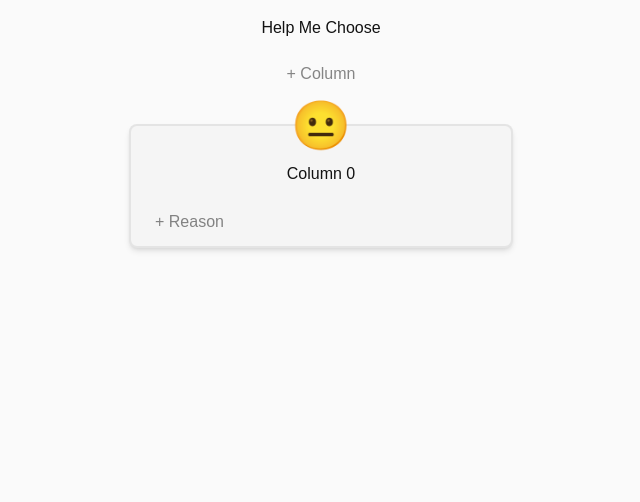
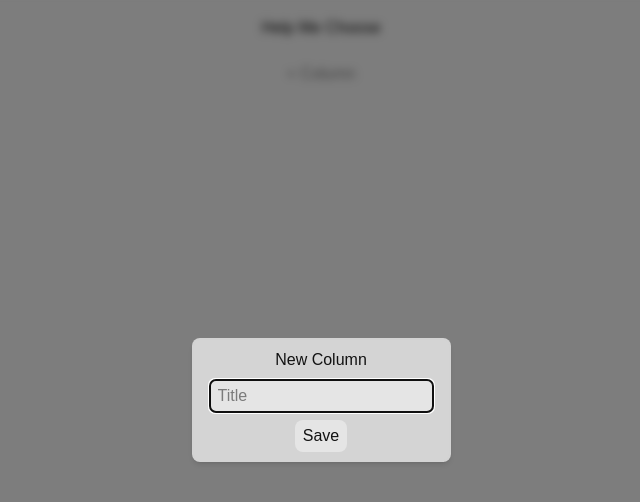
Before and after one commit to marcelohdez/HelpMeChoose, a Next.js app: page / in a window 1280 px wide. Both pictures are taken after a click on the button "+ Column". Shown: the top 502 px of the page, without its empty margins (319-959 px from the left). Built offline with nearby package versions, Linux system fonts and the light colour scheme.

Commit message:
new: column titles
+ some ui tweaks

```diff
--- a/src/app/context.tsx
+++ b/src/app/context.tsx
@@ -14,6 +14,8 @@ type Column = { id: string; title: string; rows: Row[] };
 type DialogAction =
   | { type: "add-row"; columnId: string }
   | { type: "edit-row"; columnId: string; rowId: string }
+  | { type: "add-col" }
+  | { type: "edit-col"; columnId: string }
   | null;
 
 type ColumnAction =
@@ -28,6 +30,7 @@ type ColumnAction =
     }
   | { type: "remove-row"; columnId: string; rowId: string }
   | { type: "add-col"; title: string }
+  | { type: "edit-col"; columndId: string; title: string }
   | { type: "remove-col"; columnId: string };
 
 const dialogReducer = (state: Column[], action: ColumnAction): Column[] => {
@@ -74,6 +77,11 @@ const dialogReducer = (state: Column[], action: ColumnAction): Column[] => {
         ...state,
         { id: crypto.randomUUID(), title: action.title, rows: [] },
       ];
+
+    case "edit-col":
+      return state.map((col) =>
+        col.id !== action.columndId ? col : { ...col, title: action.title },
+      );
 
     case "remove-col":
       return state.filter((col) => col.id !== action.columnId);
--- a/src/components/Board.tsx
+++ b/src/components/Board.tsx
@@ -1,16 +1,16 @@
 import { useBoardContext } from "@/app/context";
 import { Column } from "./Column";
-import { ReasonDialog } from "./ReasonDialog";
+import { InputDialog } from "./InputDialog";
 
 const Board = () => {
-  const { columns, dispatch } = useBoardContext();
+  const { columns, dispatch, openDialog } = useBoardContext();
 
   const canAdd = () => columns.length < 5;
   const canRemove = () => columns.length > 2;
 
   const add = () => {
     if (canAdd()) {
-      dispatch({ type: "add-col", title: `Column ${columns.length}` });
+      openDialog({ type: "add-col" });
     } else {
       console.log("Maximum number of columns reacehed.");
     }
@@ -23,9 +23,9 @@ const Board = () => {
 
   return (
     <div className="flex grow items-center flex-col">
-      <ReasonDialog />
+      <InputDialog />
       <button
-        className={`rounded-md border-2 border-neutral-50/0 py-1 px-2 opacity-50 ${
+        className={`rounded-lg border-2 border-neutral-50/0 py-1 px-2 opacity-50 ${
           canAdd()
             ? "hover:opacity-100 hover:border-neutral-500/20 hover:bg-neutral-500/10"
             : ""
--- a/src/components/Column.tsx
+++ b/src/components/Column.tsx
@@ -59,7 +59,7 @@ const Column = (props: ColumnProps) => {
   return (
     <div className="flex-1 max-w-sm min-w-40 sm:min-w-48 md:min-w-52">
       <div
-        className="flex flex-col rounded-lg gap-2 bg-neutral-100 dark:bg-neutral-800 p-2 sm:px-4
+        className="flex flex-col rounded-xl gap-2 bg-neutral-100 dark:bg-neutral-800 p-2 sm:px-4
         border-2 border-neutral-300/50 dark:border-neutral-700/50 shadow-md group/column"
       >
         <div className="text-center text-4xl md:text-5xl -mt-6 sm:-mt-8">
@@ -70,7 +70,14 @@ const Column = (props: ColumnProps) => {
           {/* <button className="justify-self-start opacity-30 hover:cursor-grab"> */}
           {/*   <FaGripVertical /> */}
           {/* </button> */}
-          <p className="justify-self-center col-start-2">{props.title}</p>
+          <div
+            className="justify-self-center col-start-2"
+            onClick={() =>
+              openDialog({ type: "edit-col", columnId: column.id })
+            }
+          >
+            {props.title}
+          </div>
           <button
             className={
               props.canDelete()
@@ -86,7 +93,7 @@ const Column = (props: ColumnProps) => {
           {column.rows.map((x) => (
             <li
               key={x.id}
-              className={`flex justify-between gap-2 rounded-md py-1 px-2 md:py-2 md:px-4
+              className={`flex justify-between gap-2 rounded-lg py-1 px-2 md:py-2 md:px-4
                 shadow-md group/row ${rowBgCss(x.value)}`}
               onClick={(e) => {
                 if (e.target == e.currentTarget) {
@@ -115,7 +122,7 @@ const Column = (props: ColumnProps) => {
           ))}
         </ul>
         <button
-          className={`text-left opacity-50 rounded-md py-1 px-2 ${
+          className={`text-left opacity-50 rounded-lg py-1 px-2 ${
             canAdd() ? "hover:bg-neutral-500/10 hover:opacity-100" : "hidden"
           }`}
           onClick={() => openDialog({ type: "add-row", columnId: column.id })}
--- a/src/components/ReasonDialog.tsx
+++ b/src/components/InputDialog.tsx
@@ -4,7 +4,7 @@ import { useBoardContext } from "@/app/context";
 import { useEffect, useRef, useState } from "react";
 import { createPortal } from "react-dom";
 
-const ReasonDialog = () => {
+const InputDialog = () => {
   const { dialog, columns, dispatch, closeDialog } = useBoardContext();
   const [title, setTitle] = useState("");
   const [value, setValue] = useState(0);
@@ -42,18 +42,27 @@ const ReasonDialog = () => {
   const handleSubmit = () => {
     if (!title.trim()) return;
 
-    if (dialog.type === "add-row") {
-      dispatch({ type: "add-row", columnId: dialog.columnId, title, value });
-    } else if (dialog.type === "edit-row") {
-      dispatch({
-        type: "edit-row",
+    // scary code but trying to enforce exhaustive type checking
+    const action = () => {
+      switch (dialog.type) {
+        case "add-row":
+          return { type: dialog.type, columnId: dialog.columnId, title, value };
+        case "edit-row":
+          return {
+            type: dialog.type,
             columnId: dialog.columnId,
             rowId: dialog.rowId,
             title,
             value,
-      });
+          };
+        case "add-col":
+          return { type: dialog.type, title };
+        case "edit-col":
+          return { type: dialog.type, columndId: dialog.columnId, title };
       }
+    };
 
+    dispatch(action());
     closeDialog();
   };
 
@@ -67,12 +76,15 @@ const ReasonDialog = () => {
     >
       <form
         onSubmit={handleSubmit}
-        className="flex flex-col gap-2 rounded-md p-2 px-4 border-2 border-neutral-300/50 dark:border-neutral-700/50
+        className="flex flex-col gap-2 rounded-lg py-2 px-4 border-2 border-neutral-300/50 dark:border-neutral-700/50
         bg-neutral-300 dark:bg-neutral-800 shadow-md"
       >
-        <div className="text-center">New Reason</div>
+        <div className="text-center">
+          {dialog.type.startsWith("add") ? "New" : "Edit"}
+          {dialog.type.endsWith("row") ? " Reason" : " Column"}
+        </div>
         <input
-          className="py-1 px-2 rounded-sm bg-neutral-200 dark:bg-neutral-700"
+          className="py-1 px-2 rounded-md bg-neutral-200 dark:bg-neutral-700"
           placeholder="Title"
           name="title"
           value={title}
@@ -80,6 +92,7 @@ const ReasonDialog = () => {
           ref={titleRef}
           required
         />
+        {dialog.type.endsWith("col") ? null : (
           <div className="flex justify-between">
             <p>-1</p>
             <input
@@ -92,11 +105,12 @@ const ReasonDialog = () => {
             />
             <p>+1</p>
           </div>
+        )}
         <div className="flex justify-center">
           <button
             autoFocus
             type="submit"
-            className="py-1 px-2 rounded-md bg-neutral-200 dark:bg-neutral-700/50 hover:bg-neutral-100 dark:hover:bg-neutral-700"
+            className="py-1 px-2 rounded-lg bg-neutral-200 dark:bg-neutral-700/50 hover:bg-neutral-100 dark:hover:bg-neutral-700"
           >
             Save
           </button>
@@ -107,4 +121,4 @@ const ReasonDialog = () => {
   );
 };
 
-export { ReasonDialog };
+export { InputDialog };
```
Lines whose indentation alone changed are shown as unchanged.
